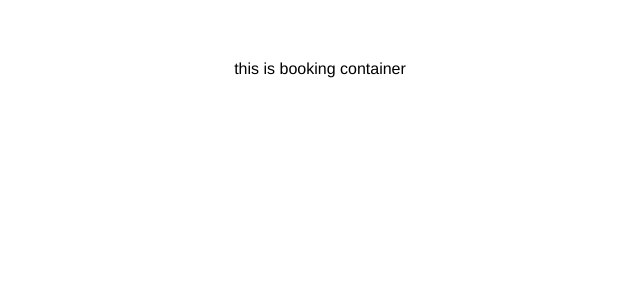
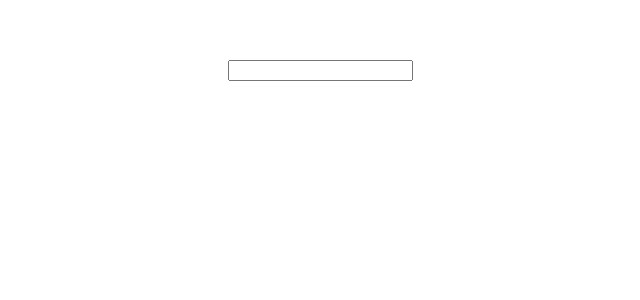
Before and after one commit to krystian50/airbnb-calendar, a Vue app: page / in a window 1280 px wide. Shown: the top 300 px of the page, without its empty margins (320-960 px from the left). Built offline with nearby package versions, Linux system fonts and the light colour scheme.

Commit message:
feat(components): added basic datepicker

```diff
--- a/src/components/BookingContainer.vue
+++ b/src/components/BookingContainer.vue
@@ -1,11 +1,17 @@
 <template>
-  <p>this is booking container</p>
+  <div>
+    <datepicker />
+  </div>
 </template>
 <script>
 import { isBetween, isPositive } from "@/helpers/number";
+import Datepicker from "./Datepicker";
 
 export default {
   name: "BookingContainer",
+  components: {
+    Datepicker
+  },
   props: {
     price: {
       type: Number,
--- /dev/null
+++ b/src/components/Datepicker.vue
@@ -0,0 +1,5 @@
+<template>
+  <div class="datepicker">
+    <input class="datepicker__input" type="text" readonly />
+  </div>
+</template>
```
